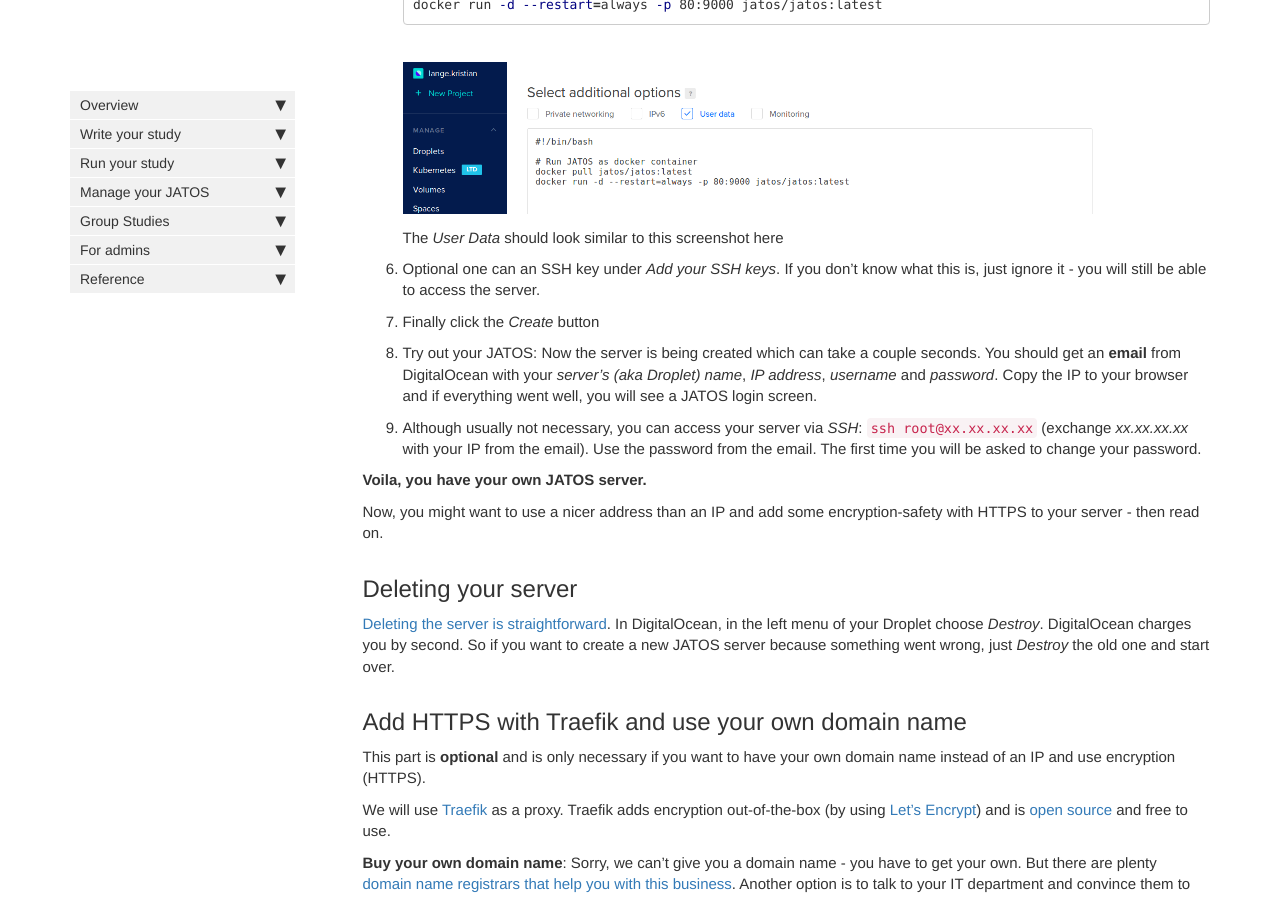
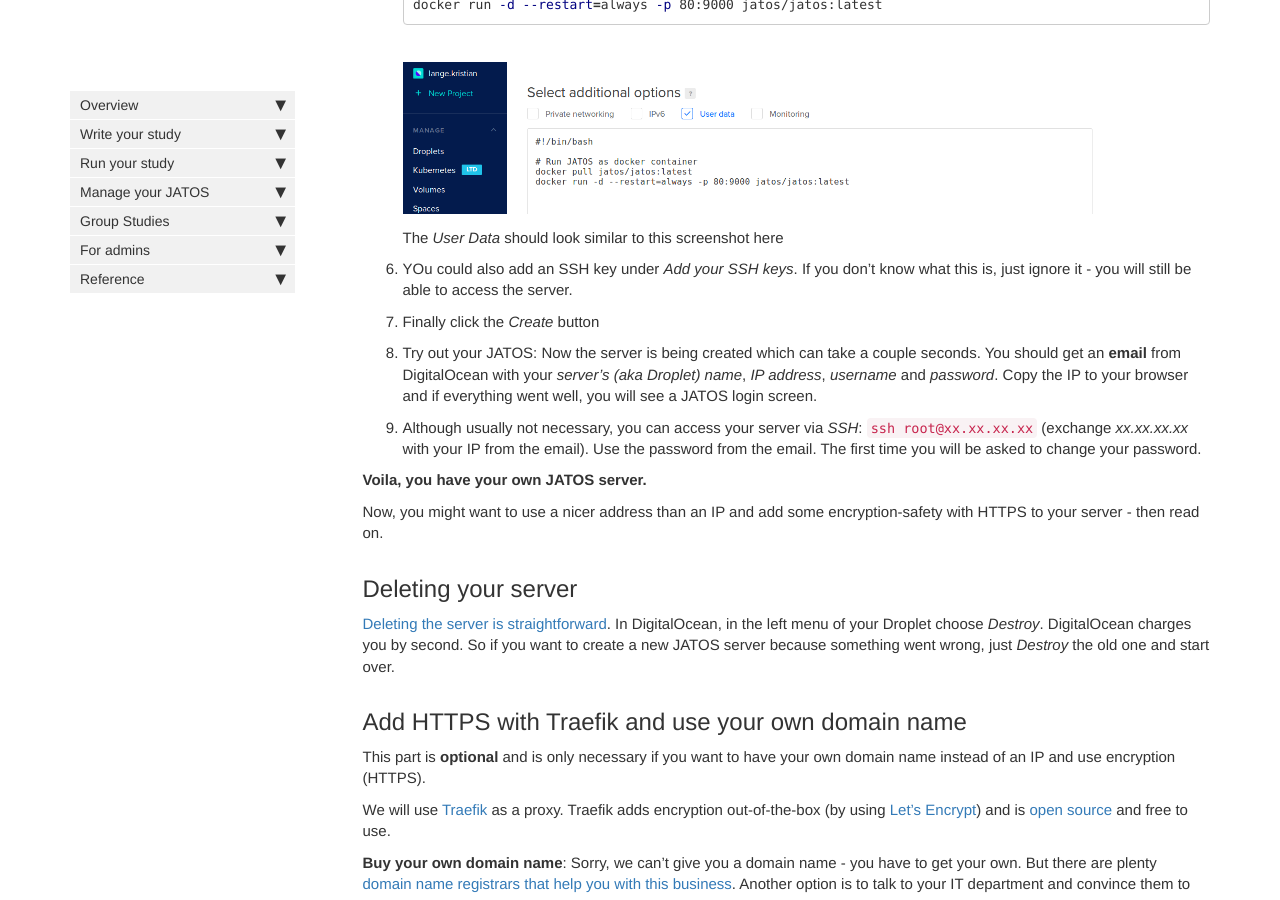
Before and after one commit to kristian-lange-tw/JATOS_docs_v3, a Jekyll site: the page built from pages/JATOS-on-DigitalOcean.md, in a window 1280 px wide and 900 px high, scrolled down 1312 px. Built offline with Jekyll 4.4.1, drawn with Linux system fonts in a browser that asks for light colours; nearby versions of some CDN libraries; comment, search, counter and statistics services are not loaded.

Commit message:
Update JATOS-on-DigitalOcean.md

```diff
--- a/pages/JATOS-on-DigitalOcean.md
+++ b/pages/JATOS-on-DigitalOcean.md
@@ -47,7 +47,7 @@ First we want to set up a simple JATOS server without encryption (HTTPS) or a do
 
    The _User Data_ should look similar to this screenshot here
 
-1. Optional one can an SSH key under _Add your SSH keys_. If you don't know what this is, just ignore it - you will still be able to access the server.
+1. YOu could also add an SSH key under _Add your SSH keys_. If you don't know what this is, just ignore it - you will still be able to access the server.
 
 1. Finally click the _Create_ button
 
```
